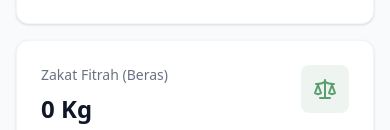
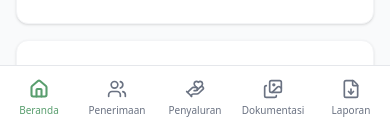
Before and after one commit to imamf85/portal-zakat, a Next.js app: page / in a window 390 px wide. Shown: the part 714-844 px from the top of the page. Built offline with nearby package versions, Linux system fonts and the light colour scheme; no server answers; the database is empty.

Commit message:
feat: add mobile bottom nav

```diff
--- a/src/app/globals.css
+++ b/src/app/globals.css
@@ -57,3 +57,23 @@ body {
   transition-timing-function: cubic-bezier(0.4, 0, 0.2, 1);
   transition-duration: 150ms;
 }
+
+/* Safe area for mobile devices (iPhone notch, etc) */
+.safe-area-bottom {
+  padding-bottom: env(safe-area-inset-bottom, 0);
+}
+
+/* Mobile bottom nav active indicator */
+@media (max-width: 767px) {
+  .mobile-nav-active::before {
+    content: '';
+    position: absolute;
+    top: 0;
+    left: 50%;
+    transform: translateX(-50%);
+    width: 32px;
+    height: 3px;
+    background-color: var(--brand-primary);
+    border-radius: 0 0 3px 3px;
+  }
+}
--- a/src/app/layout.tsx
+++ b/src/app/layout.tsx
@@ -3,6 +3,7 @@ import { Geist } from "next/font/google";
 import "./globals.css";
 import { Header } from "@/components/layout/header";
 import { Footer } from "@/components/layout/footer";
+import { MobileNav } from "@/components/layout/mobile-nav";
 import { AuthProvider } from "@/components/providers/auth-provider";
 
 const geistSans = Geist({
@@ -28,10 +29,11 @@ export default function RootLayout({
       >
         <AuthProvider>
           <Header />
-          <main className="flex-1">
+          <main className="flex-1 pb-20 md:pb-0">
             {children}
           </main>
           <Footer />
+          <MobileNav />
         </AuthProvider>
       </body>
     </html>
--- /dev/null
+++ b/src/components/layout/mobile-nav.tsx
@@ -0,0 +1,49 @@
+'use client';
+
+import Link from 'next/link';
+import { usePathname } from 'next/navigation';
+import { Home, Users, HandHeart, Images, FileDown } from 'lucide-react';
+
+const navigation = [
+  { name: 'Beranda', href: '/', icon: Home },
+  { name: 'Penerimaan', href: '/penerimaan', icon: Users },
+  { name: 'Penyaluran', href: '/penyaluran', icon: HandHeart },
+  { name: 'Dokumentasi', href: '/dokumentasi', icon: Images },
+  { name: 'Laporan', href: '/laporan', icon: FileDown },
+];
+
+export function MobileNav() {
+  const pathname = usePathname();
+
+  // Jangan tampilkan di halaman admin atau login
+  if (pathname?.startsWith('/admin') || pathname === '/login') {
+    return null;
+  }
+
+  return (
+    <nav className="md:hidden fixed bottom-0 left-0 right-0 z-50 bg-white border-t border-gray-200 safe-area-bottom">
+      <div className="flex justify-around items-center h-16">
+        {navigation.map((item) => {
+          const isActive = pathname === item.href;
+          const Icon = item.icon;
+          return (
+            <Link
+              key={item.name}
+              href={item.href}
+              className={`flex flex-col items-center justify-center flex-1 h-full px-1 transition-colors ${
+                isActive
+                  ? 'text-[#599E6E]'
+                  : 'text-gray-500 hover:text-gray-700'
+              }`}
+            >
+              <Icon className={`w-5 h-5 ${isActive ? 'stroke-[2.5]' : ''}`} />
+              <span className={`text-[10px] mt-1 ${isActive ? 'font-medium' : ''}`}>
+                {item.name}
+              </span>
+            </Link>
+          );
+        })}
+      </div>
+    </nav>
+  );
+}
```
